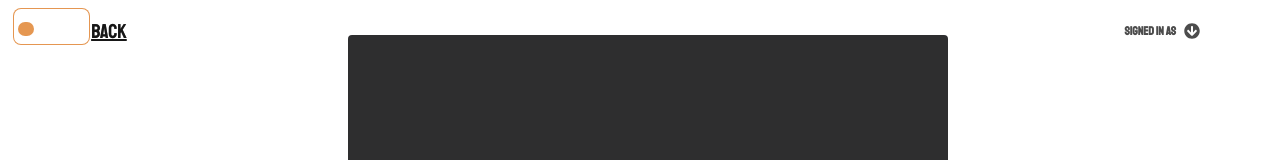
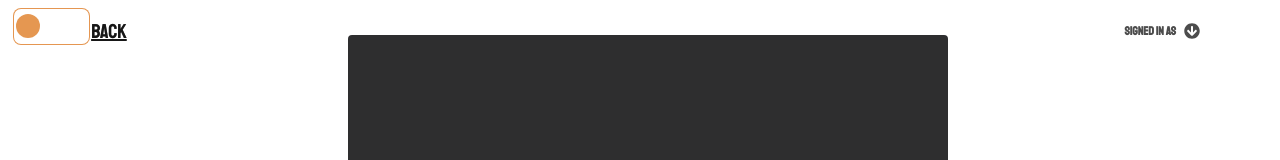
Before and after one commit to oslabs-beta/Revis, a Next.js app: page /graphs in a window 1280 px wide. Shown: the top 160 px of the page. Built offline with nearby package versions, Linux system fonts and the light colour scheme; a web font is replaced by a local one.

Commit message:
fixing the toggle

```diff
--- a/src/styles/DarkModeToggleSwitch.module.scss
+++ b/src/styles/DarkModeToggleSwitch.module.scss
@@ -43,15 +43,15 @@
   .slider:before {
     position: absolute;
     content: '';
-    height: 1.75vh;
-    width: 2vh;
-    left: 0.5vh;
-    bottom: 1vh;
+    height: 3vh;
+    width: 3vh;
+    left: 0.3vh;
+    bottom: 0.7vh;
     background-color: var(--background);
     opacity: 100%;
     -webkit-transition: $transitionTime;
     transition: $transitionTime;
-    border-radius: 1vh;
+    border-radius: 5vh;
 
     background-color: var(--logoColor);
     // background-image: url(./sun-solid.svg);
@@ -69,10 +69,10 @@
 
   input:checked + .slider:before {
     //
-    $translateDistance: 6vh;
+    $translateDistance: 7vh;
     -ms-transform: translateX($translateDistance) rotate(360deg);
     @media screen and (max-device-width: 800px) and (orientation: portrait) {
-      -ms-transform: translateX(4vh) rotate(360deg);
+      -ms-transform: translateX(2vh) rotate(360deg);
     }
     @media screen and (max-device-width: 800px) and (orientation: portrait) {
       transform: translateX(2vh) rotate(360deg);
```
